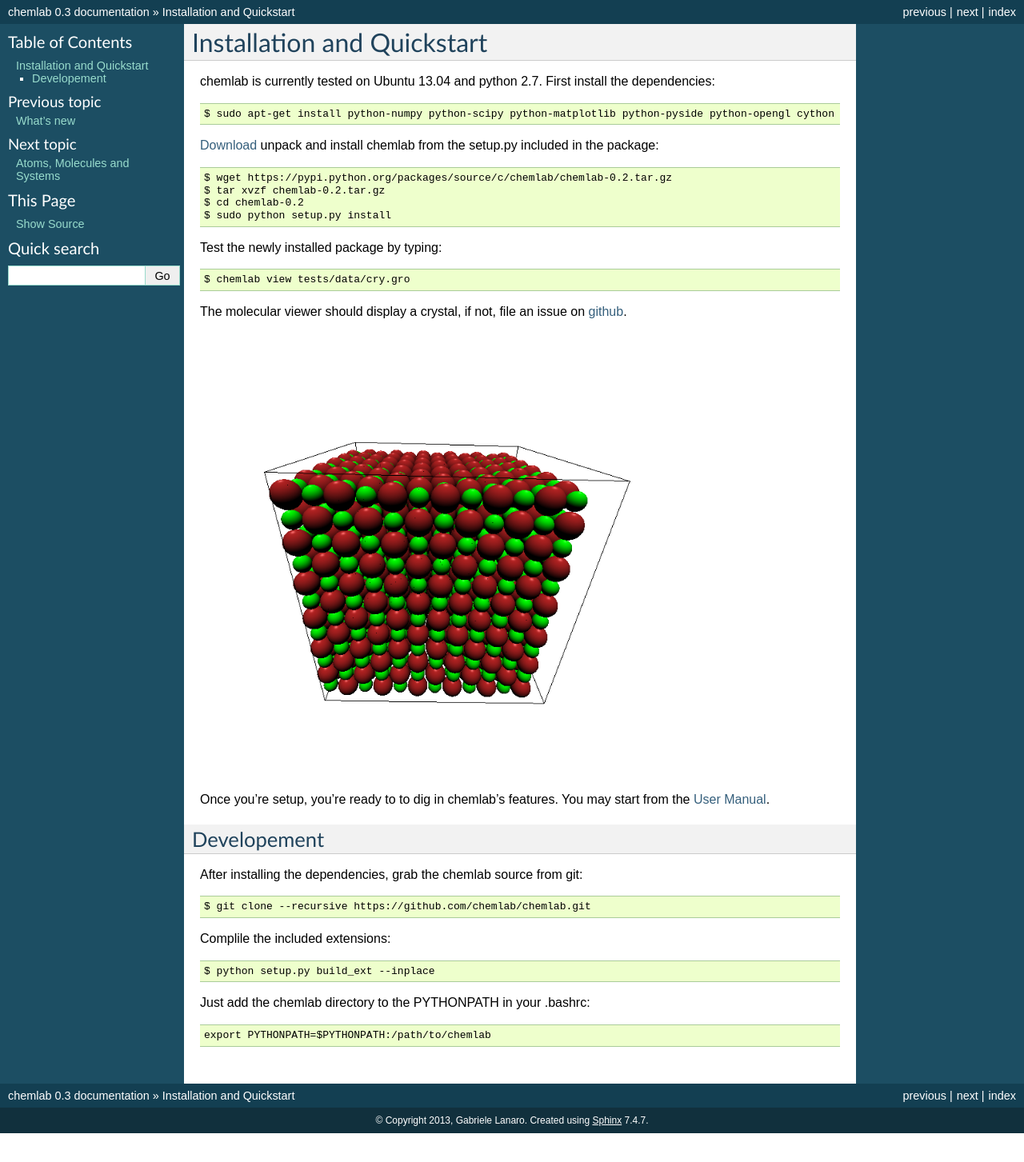
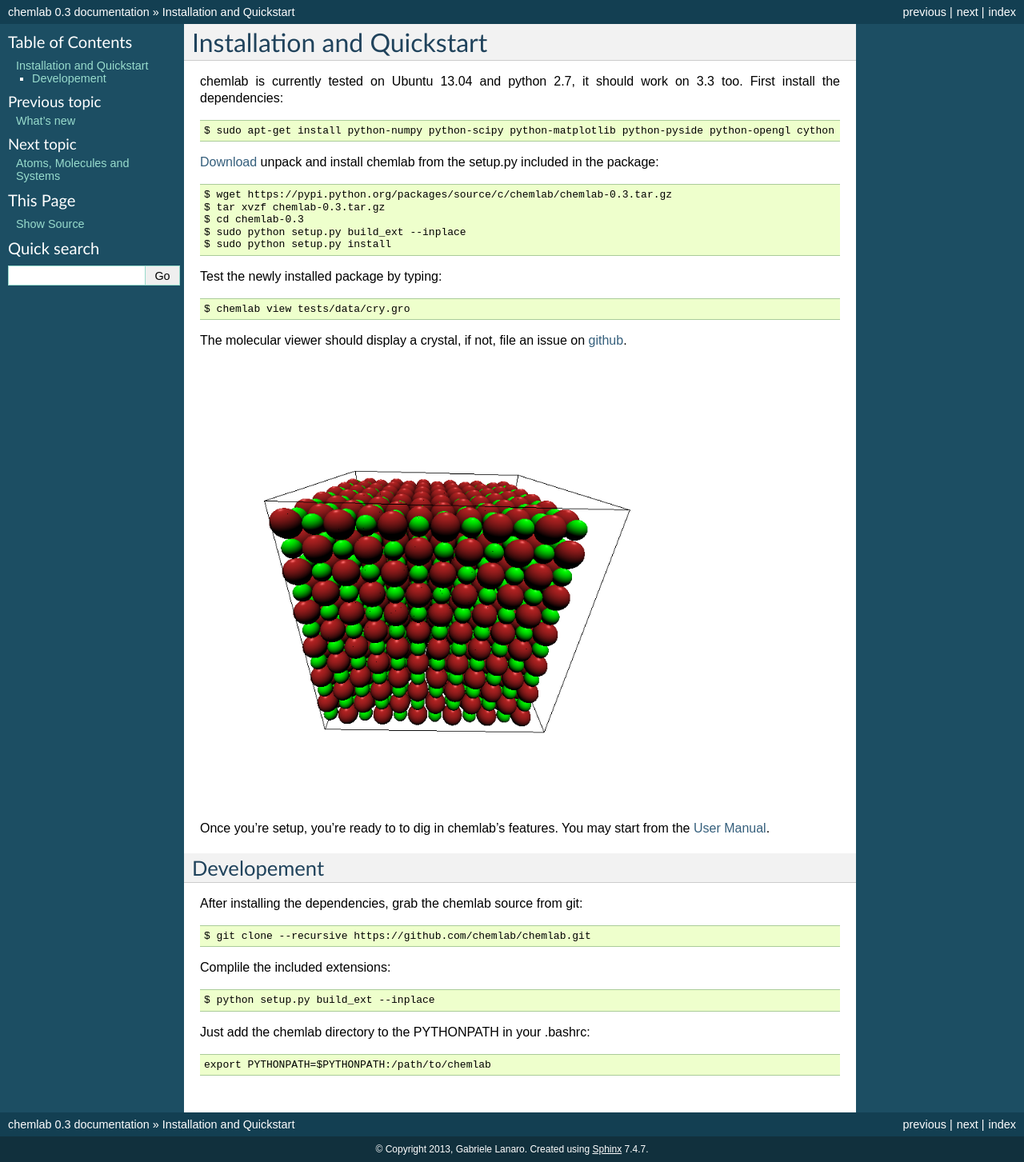
Before and after one commit to chemlab/chemlab, a Sphinx documentation site: the page built from docs/installation.rst, in a window 1280 px wide. Shown: the whole page at 80% size. Built offline with Sphinx 7.4.7, drawn with Linux system fonts in a browser that asks for light colours; formulas are drawn with MathJax 3; before the commit the page ends 1417 px from its top, so only the background shows below that.

Commit message:
Fixing docs

```diff
--- a/docs/installation.rst
+++ b/docs/installation.rst
@@ -2,18 +2,19 @@
 Installation and Quickstart
 ===========================
 
-chemlab is currently tested on Ubuntu 13.04 and python 2.7. First
-install the dependencies::
+chemlab is currently tested on Ubuntu 13.04 and python 2.7, it should
+work on 3.3 too. First install the dependencies::
 
     $ sudo apt-get install python-numpy python-scipy python-matplotlib python-pyside python-opengl cython
 
 `Download
-<https://pypi.python.org/packages/source/c/chemlab/chemlab-0.2.tar.gz>`_
+<https://pypi.python.org/packages/source/c/chemlab/chemlab-0.3.tar.gz>`_
 unpack and install chemlab from the setup.py included in the package::
 
-    $ wget https://pypi.python.org/packages/source/c/chemlab/chemlab-0.2.tar.gz
-    $ tar xvzf chemlab-0.2.tar.gz
-    $ cd chemlab-0.2
+    $ wget https://pypi.python.org/packages/source/c/chemlab/chemlab-0.3.tar.gz
+    $ tar xvzf chemlab-0.3.tar.gz
+    $ cd chemlab-0.3
+    $ sudo python setup.py build_ext --inplace
     $ sudo python setup.py install
 
 Test the newly installed package by typing::
```
